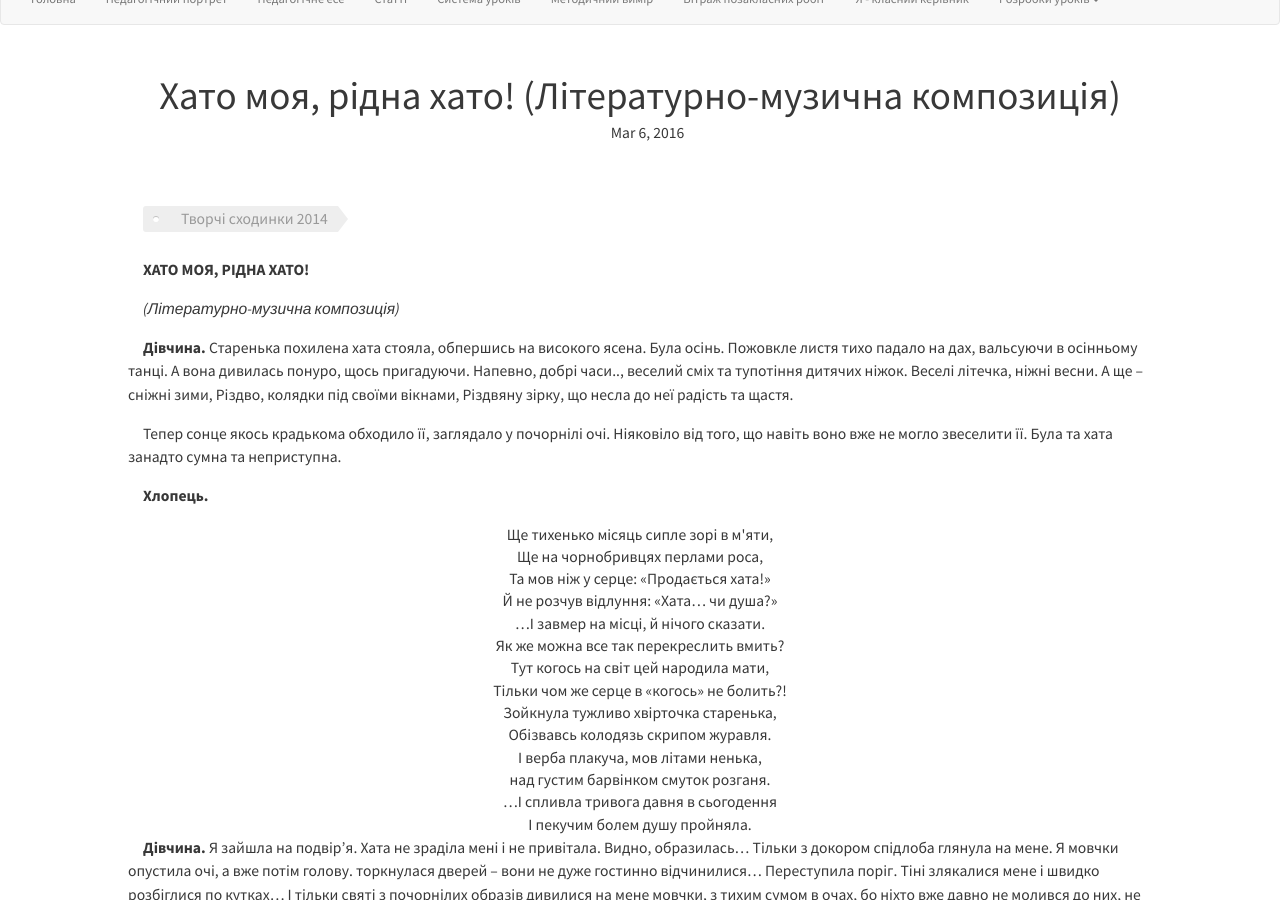
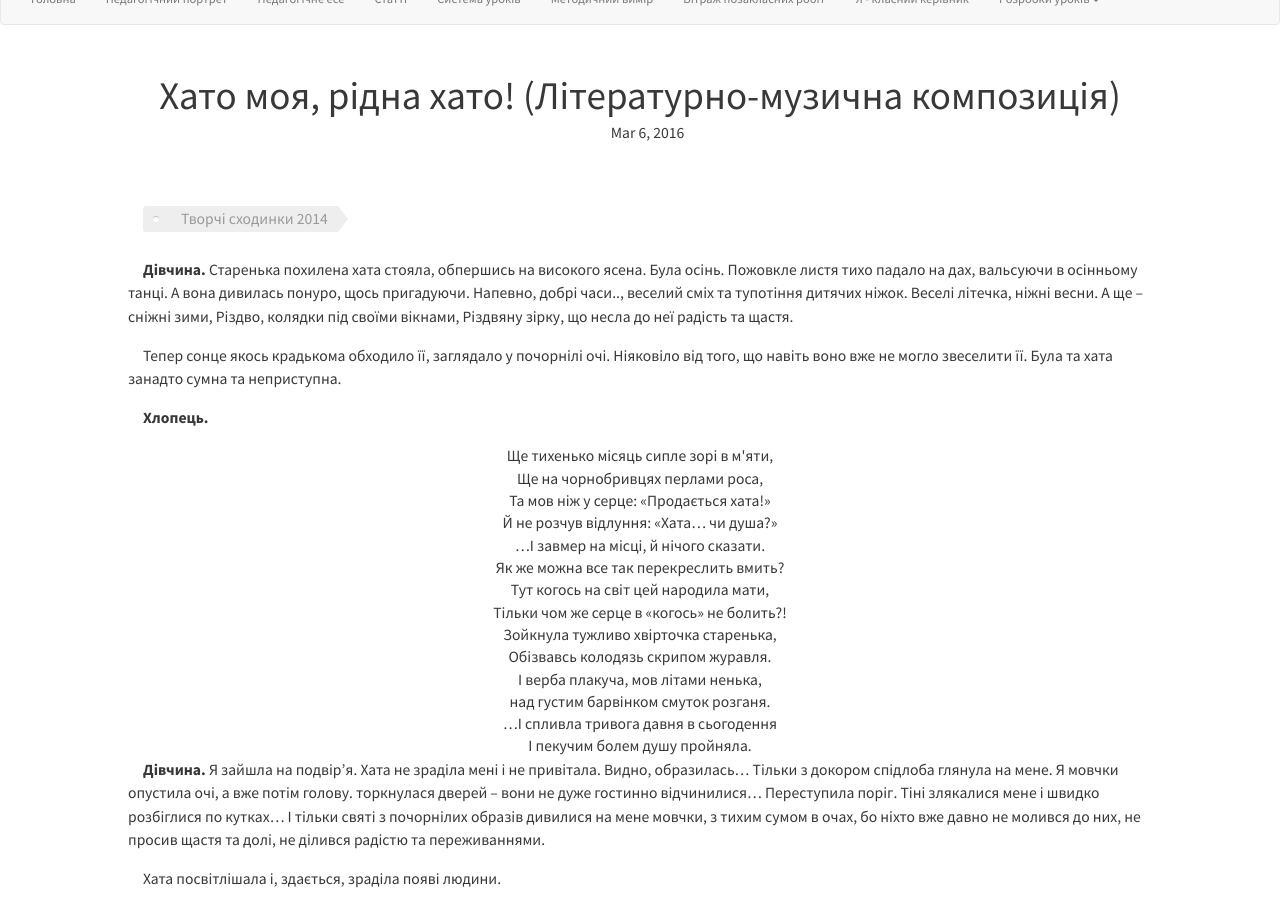
Before and after one commit to tetyanashevchuk/tetyanashevchuk.github.io, a Jekyll site: the page built from _posts/2016-03-05-hato-moja-ridna-hato.md, in a window 1280 px wide and 900 px high, scrolled down 428 px. Built offline with Jekyll 4.4.1, drawn with Linux system fonts in a browser that asks for light colours; nearby versions of some CDN libraries.

Commit message:
додано Хато моя, рідна хато

```diff
--- a/_posts/2016-03-05-hato-moja-ridna-hato.md
+++ b/_posts/2016-03-05-hato-moja-ridna-hato.md
@@ -5,11 +5,6 @@
 date: 2016-03-05T16:44:01-08:00
 excerpt_separator: "<!--more-->"
 ---
-
-
-**ХАТО МОЯ, РІДНА ХАТО!**
-
-*(Літературно-музична композиція)*
 
 **Дівчина.** Старенька похилена хата стояла, обпершись на високого
 ясена. Була осінь. Пожовкле листя тихо падало на дах, вальсуючи в
@@ -21,6 +16,8 @@
 Тепер сонце якось крадькома обходило її, заглядало у почорнілі очі.
 Ніяковіло від того, що навіть воно вже не могло звеселити її. Була та
 хата занадто сумна та неприступна.
+
+<!--more-->
 
 **Хлопець.**
 
```
